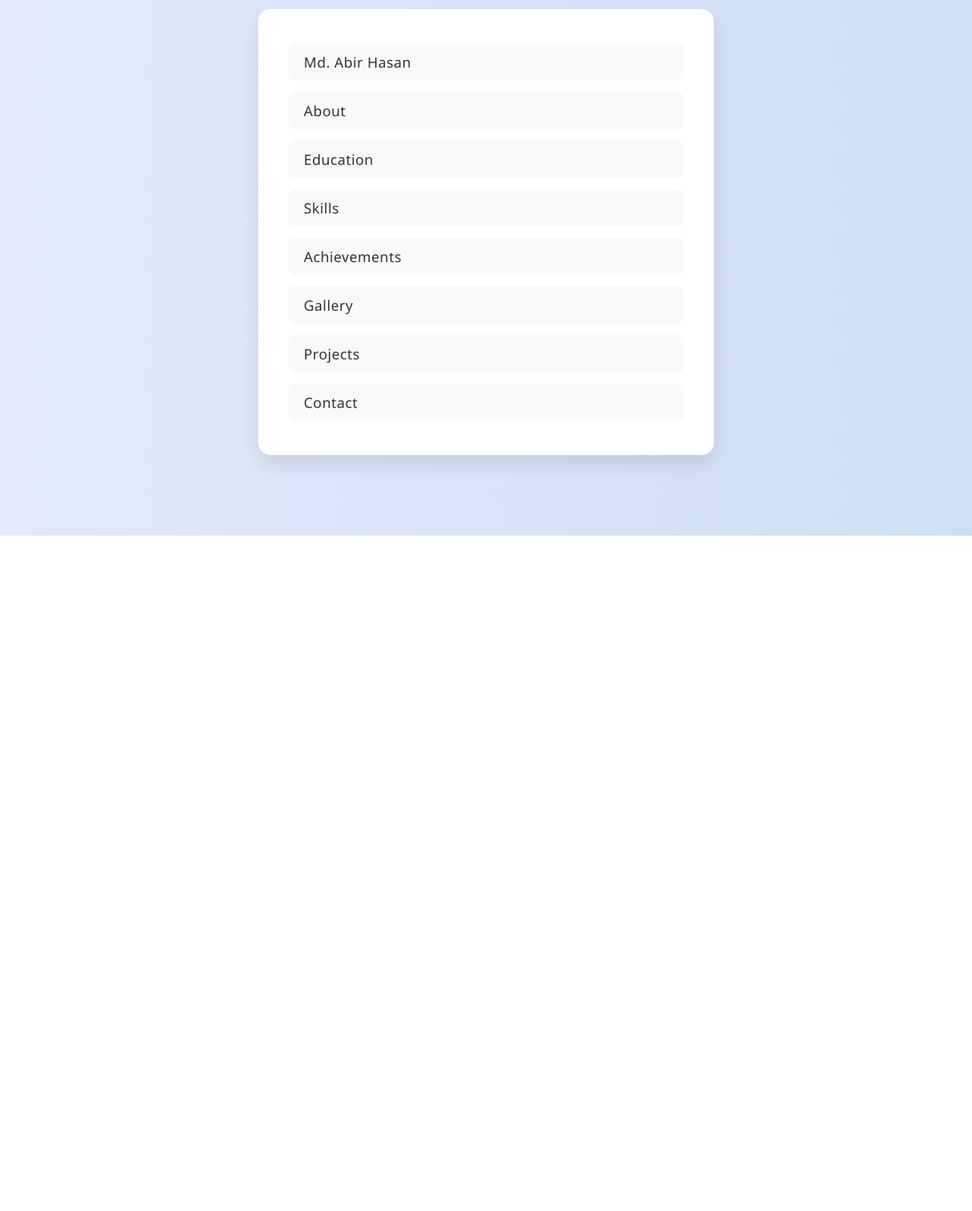
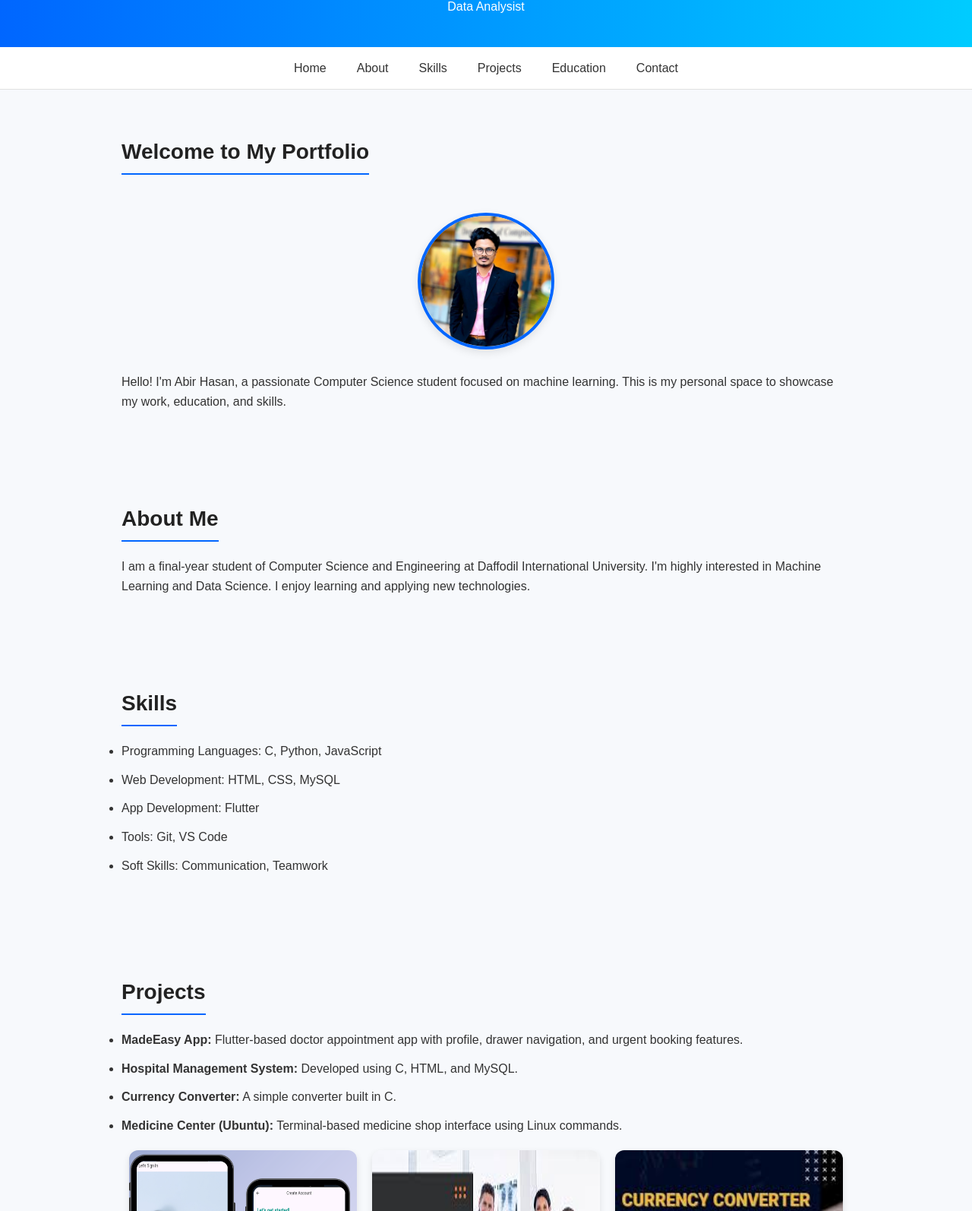
Before and after one commit to abir3262/Full-Stack-Dynamic-Portfolio, a plain HTML site: page index.html in a window 1280 px wide. Shown: the part 95-1689 px from the top of the page at 76% size. Before the commit the page ends 800 px from the top, so only its background shows below. Drawn offline with Linux system fonts and the light colour scheme.

Commit message:
Initial Portfolio

```diff
--- a/index.html
+++ b/index.html
@@ -1,23 +1,81 @@
 <!DOCTYPE html>
 <html lang="en">
 <head>
-    <meta charset="UTF-8">
-    <meta name="viewport" content="width=device-width, initial-scale=1.0">
-    <title>Navbar Click Logger</title>
-    <link rel="stylesheet" href="style.css">
+  <meta charset="UTF-8" />
+  <meta name="viewport" content="width=device-width, initial-scale=1.0" />
+  <title>Md. Abir Hasan | Portfolio</title>
+  <link rel="stylesheet" href="style.css" />
 </head>
 <body>
-    <div class="navbar">
-        <h3>Md. Abir Hasan</h3>
-        <h3>About</h3>
-        <h3>Education</h3>
-        <h3>Skills</h3>
-        <h3>Achievements</h3>
-        <h3>Gallery</h3>
-        <h3>Projects</h3>
-        <h3>Contact</h3>
+  <header>
+    <h1>Md.Abir Hasan</h1>
+    <p>Data Analysist</p>
+  </header>
+  <nav>
+    <ul>
+      <li><a href="#home">Home</a></li>
+      <li><a href="#about">About</a></li>
+      <li><a href="#skills">Skills</a></li>
+      <li><a href="#projects">Projects</a></li>
+      <li><a href="#education">Education</a></li>
+      <li><a href="#contact">Contact</a></li>
+    </ul>
+  </nav>
+
+  <section id="home">
+    <h2>Welcome to My Portfolio</h2>
+    <img src="images/profile.jpg" alt="Abir Hasan" class="profile-img">
+    <p>Hello! I'm Abir Hasan, a passionate Computer Science student focused on  machine learning. This is my personal space to showcase my work, education, and skills.</p>
+  </section>
+
+  <section id="about">
+    <h2>About Me</h2>
+    <p>I am a final-year student of Computer Science and Engineering at Daffodil International University. I'm highly interested in Machine Learning and Data Science. I enjoy learning and applying new technologies.</p>
+  </section>
+
+  <section id="skills">
+    <h2>Skills</h2>
+    <ul>
+      <li>Programming Languages: C, Python, JavaScript</li>
+      <li>Web Development: HTML, CSS, MySQL</li>
+      <li>App Development: Flutter</li>
+      <li>Tools: Git, VS Code</li>
+      <li>Soft Skills: Communication, Teamwork</li>
+    </ul>
+  </section>
+
+  <section id="projects">
+    <h2>Projects</h2>
+    <ul>
+      <li><strong>MadeEasy App:</strong> Flutter-based doctor appointment app with profile, drawer navigation, and urgent booking features.</li>
+      <li><strong>Hospital Management System:</strong> Developed using C, HTML, and MySQL.</li>
+      <li><strong>Currency Converter:</strong> A simple converter built in C.</li>
+      <li><strong>Medicine Center (Ubuntu):</strong> Terminal-based medicine shop interface using Linux commands.</li>
+    </ul>
+    <div class="project-gallery">
+      <img src="images/project1.jpg" alt="MadeEasy App Screenshot">
+      <img src="images/project2.jpg" alt="Hospital Management System Screenshot">
+      <img src="images/project3.jpg" alt="Currency Converter Screenshot">
     </div>
+  </section>
 
-    <script src="script.js"></script>
+  <section id="education">
+    <h2>Education</h2>
+    <ul>
+      <li><strong>Daffodil International University</strong> – BSc in CSE (Final Year)</li>
+      <li><strong>College:</strong>Dhaka City College – HSC: GPA 5.00 (Year: 2020)</li>
+      <li><strong>School:</strong> Aral G.L. School And College – SSC: GPA 5.00 (Year: 2018)</li>
+    </ul>
+  </section>
+
+  <section id="contact">
+    <h2>Contact</h2>
+    <div class="contact-info">
+      <a href="mailto:https://mail.google.com/mail/?authuser=0">Email: abirhasan8763@gmail.com</a>
+      <a href="tel:+8801739478767">Phone: +8801739478767</a>
+      <a href="https://github.com/abir3262">GitHub</a>
+      <a href="https://www.linkedin.com/in/md-abir-hasan-199432370/">LinkedIn</a>
+    </div>
+  </section>
 </body>
 </html>
--- a/script.js
+++ /dev/null
@@ -1,9 +0,0 @@
-const navbar = document.getElementsByClassName("navbar");
-
-if (navbar.length > 0) {
-    for (let i = 0; i < navbar[0].children.length; i++) {
-        navbar[0].children[i].addEventListener('click', function (event) {
-            console.log(event.target.innerText);
-        });
-    }
-}
--- a/style.css
+++ b/style.css
@@ -1,47 +1,100 @@
-/* Reset and base styles */
+
 * {
   margin: 0;
   padding: 0;
   box-sizing: border-box;
 }
-
 body {
-    font-family: 'Segoe UI', Tahoma, Geneva, Verdana, sans-serif;
-    background: linear-gradient(to right, #e0eafc, #cfdef3);
-    min-height: 100vh;
+  font-family: 'Poppins', sans-serif;
+  background: #f7f9fc;
+  color: #333;
+  line-height: 1.6;
+}
+header {
+  background: linear-gradient(to right, #0066ff, #00ccff);
+  color: white;
+  padding: 40px 20px;
+  text-align: center;
+  box-shadow: 0 2px 10px rgba(0,0,0,0.1);
+}
+nav {
+  background-color: #ffffff;
+  border-bottom: 1px solid #e0e0e0;
+}
+nav ul {
   display: flex;
   justify-content: center;
+  list-style: none;
+  padding: 15px 0;
+}
+nav ul li {
+  margin: 0 20px;
+}
+nav ul li a {
+  color: #333;
+  text-decoration: none;
+  font-weight: 500;
+  transition: color 0.3s;
+}
+nav ul li a:hover {
+  color: #0066ff;
+}
+section {
+  padding: 60px 20px;
+  max-width: 1000px;
+  margin: auto;
+}
+h2 {
+  font-size: 28px;
+  margin-bottom: 20px;
+  color: #222;
+  border-bottom: 2px solid #0066ff;
+  display: inline-block;
+  padding-bottom: 5px;
+}
+ul li {
+  margin-bottom: 12px;
+  font-size: 16px;
+}
+.profile-img {
+  display: block;
+  margin: 30px auto;
+  width: 180px;
+  height: 180px;
+  border-radius: 50%;
+  object-fit: cover;
+  border: 4px solid #0066ff;
+  box-shadow: 0 4px 12px rgba(0,0,0,0.1);
+}
+.project-gallery {
+  display: flex;
+  flex-wrap: wrap;
+  justify-content: center;
+  gap: 20px;
+  margin-top: 20px;
+}
+.project-gallery img {
+  width: 100%;
+  max-width: 300px;
+  border-radius: 12px;
+  box-shadow: 0 4px 10px rgba(0,0,0,0.1);
+}
+.contact-info a {
+  display: block;
+  margin-bottom: 10px;
+  color: #0066cc;
+  text-decoration: none;
+}
+.contact-info a:hover {
+  text-decoration: underline;
+}
+@media (max-width: 768px) {
+  nav ul {
+    flex-direction: column;
+    gap: 10px;
+  }
+  .project-gallery {
+    flex-direction: column;
     align-items: center;
   }
-
-/* Navbar Container */
-.navbar {
-    background-color: #fff;
-    padding: 30px 40px;
-    border-radius: 16px;
-    box-shadow: 0 12px 25px rgba(0, 0, 0, 0.1);
-    max-width: 600px;
-    width: 100%;
-    transition: transform 0.3s ease;
 }
-
-/* Heading styles inside navbar */
-.navbar h3 {
-    margin: 15px 0;
-    padding: 12px 20px;
-    cursor: pointer;
-    color: #333;
-    border-radius: 8px;
-    transition: all 0.2s ease-in-out;
-    background-color: #f9f9f9;
-    font-weight: 500;
-    letter-spacing: 0.5px;
-}
-
-/* Hover effect */
-.navbar h3:hover {
-    background-color: #007BFF;
-    color: white;
-    transform: scale(1.03);
-    box-shadow: 0 4px 8px rgba(0, 123, 255, 0.2);
-}
```
Also changed, not shown: abir.jpg (deleted), images/profile.jpg (added), images/project1.jpg (added), images/project2.jpg (added), images/project3.jpg (added), 1 other file. Lines whose indentation alone changed are shown as unchanged.
